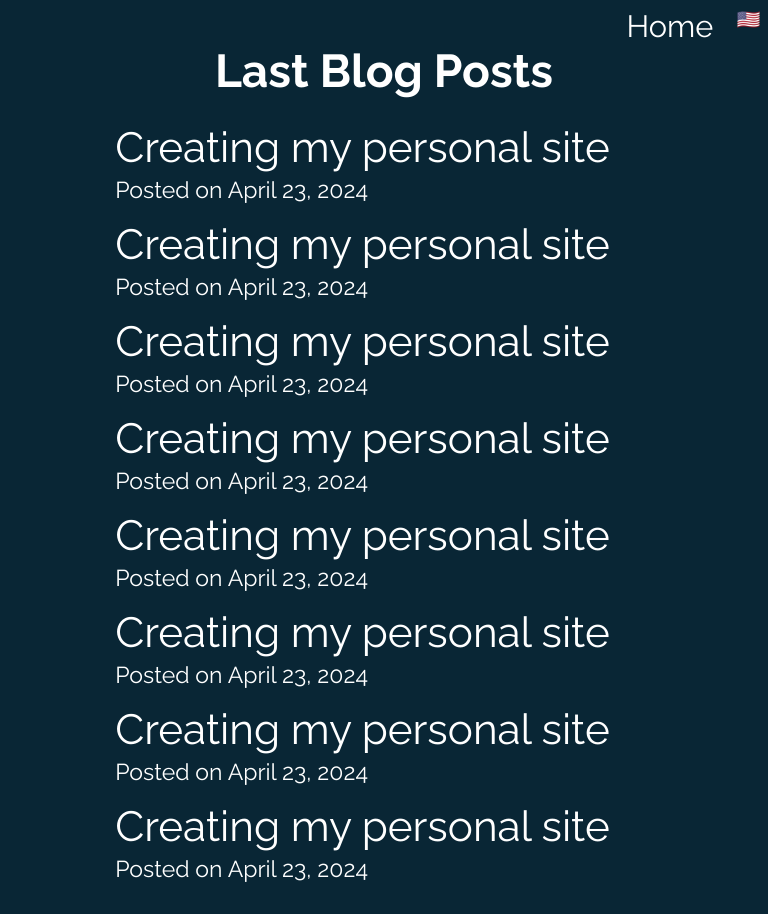
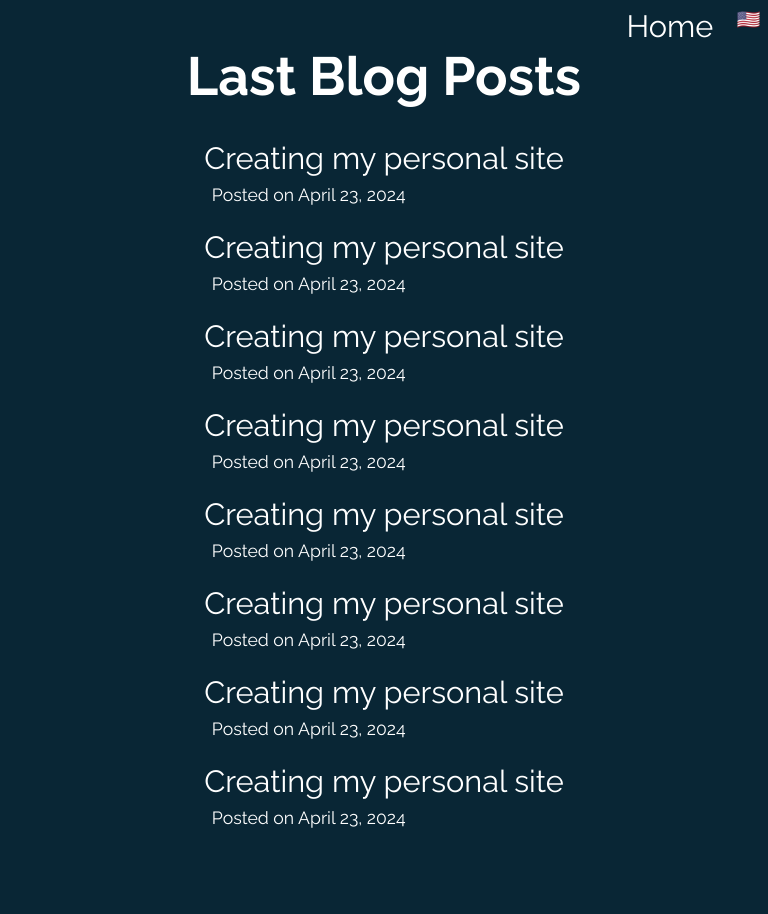
Before and after one commit to JhonattasFerreira/my-site, a Next.js app: page /blog in a window 768 px wide. After the commit the page ends 868 px from the top, so only its background shows below. Built offline with nearby package versions, Linux system fonts and the light colour scheme; a web font is replaced by a local one.

Commit message:
feat: create a truncate text in blog

```diff
--- /dev/null
+++ b/helpers/truncateText.js
@@ -0,0 +1,9 @@
+const truncateText = (text) => {
+  if (text.length > 33) {
+    return text.slice(0, 33) + "...";
+  }
+
+  return text;
+};
+
+export default truncateText;
--- a/pages/blog/blog.module.css
+++ b/pages/blog/blog.module.css
@@ -39,21 +39,16 @@
   padding-top: 3vh;
   display: flex;
   flex-direction: column;
-  align-items: center;
+  margin: 0 auto;
 }
 
 .blogPostItem {
-  padding-bottom: 2vh;
+  padding-bottom: 3vh;
 }
 
 .blogPostItem a {
   font-size: 5.5vw;
   text-decoration: none;
-  width: 70vw;
-  overflow: hidden;
-  display: inline-block;
-  text-overflow: ellipsis;
-  white-space: nowrap;
 }
 
 .blogPostItem a:hover {
@@ -66,7 +61,21 @@
 
 @media (min-width: 600px) and (max-width: 961px) {
   .titleName {
-    font-size: 6vw;
+    font-size: 7vw;
+  }
+
+  .listBlogPosts {
+    padding-top: 4vh;
+  }
+
+  .blogPostItem a {
+    font-size: 4vw;
+  }
+
+  .postDate {
+    font-size: 2.3vw;
+    padding-top: 1vh;
+    padding-left: 1vw;
   }
 
   .button {
@@ -80,8 +89,6 @@
   }
 
   .listBlogPosts {
-    align-items: flex-start;
-    margin: auto;
     padding-top: 8vh;
   }
 
@@ -90,7 +97,7 @@
   }
 
   .postDate {
-    font-size: 1.3vw;
+    font-size: 1.5vw;
     padding-top: 0.5vh;
     padding-left: 0.5vw;
   }
--- a/pages/blog/index.js
+++ b/pages/blog/index.js
@@ -2,6 +2,7 @@ import Link from "next/link";
 import styles from "./blog.module.css";
 import NavItem from "../../components/NavItem";
 import { useState } from "react";
+import truncateText from "../../helpers/truncateText";
 
 const Blog = () => {
   const [language, setLanguage] = useState("en");
@@ -105,7 +106,7 @@ const Blog = () => {
           {listBlogPosts.map((post, index) => (
             <div key={`post-${index}`} className={styles.blogPostItem}>
               <Link href={post[`${language}-url`]}>
-                {post[`${language}-title`]}
+                {truncateText(post[`${language}-title`])}
               </Link>
               <div className={styles.postDate}>
                 Posted on <time dateTime={post.date}>April 23, 2024</time>
```
